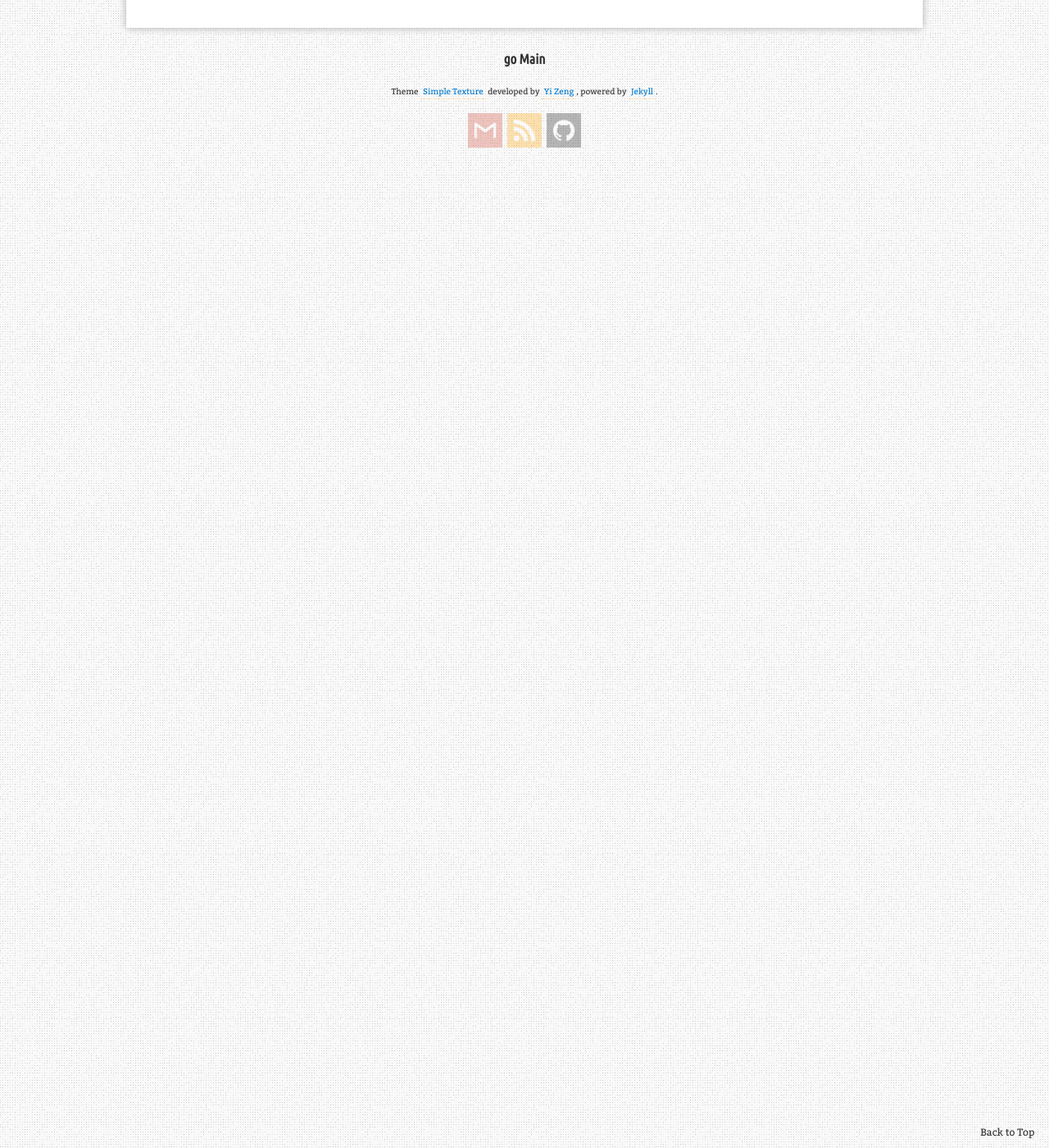
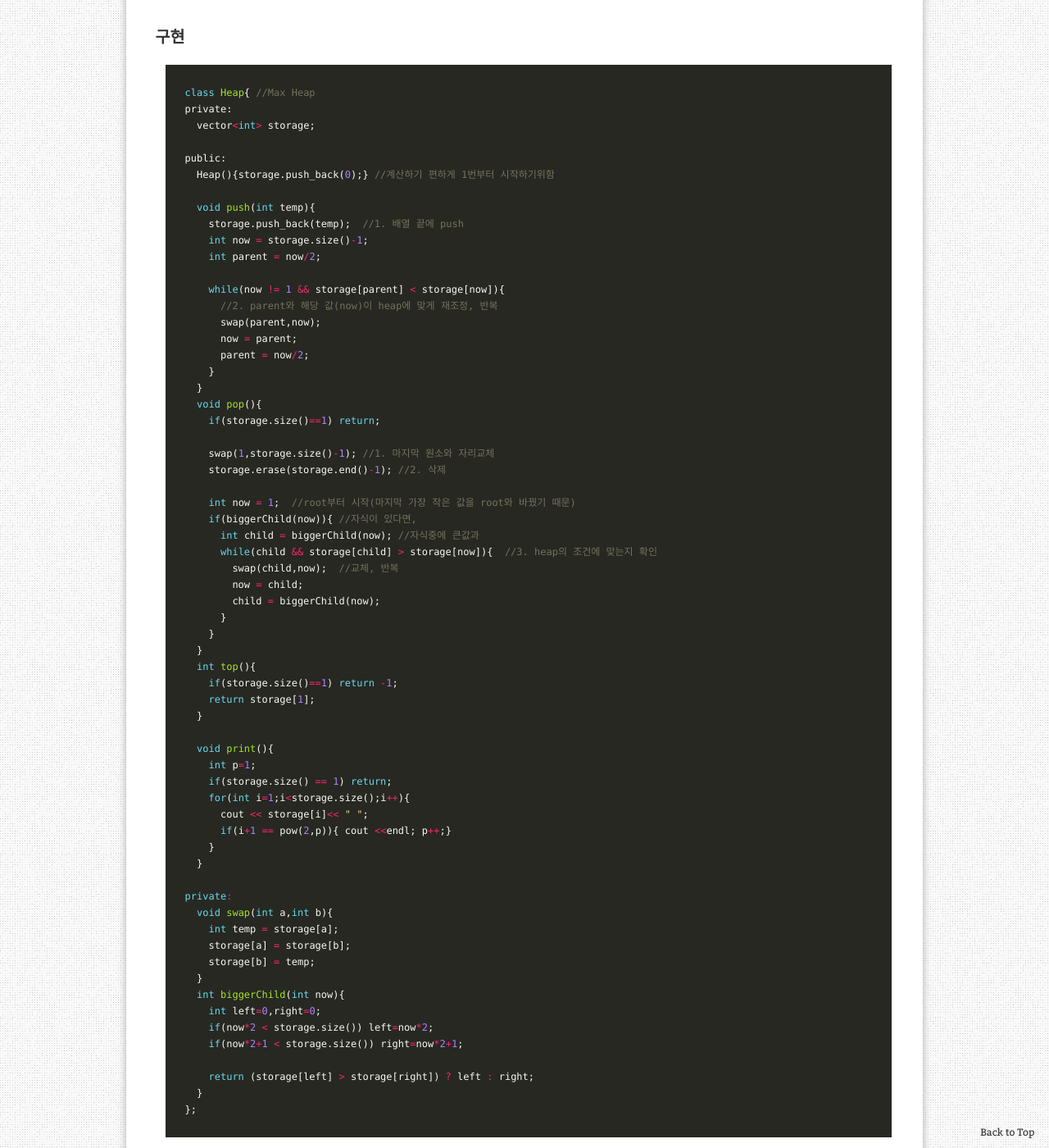
Before and after one commit to aristohyun/aristohyun.github.io, a Jekyll site: the page built from _posts/2020-07-28-Heap.md, in a window 1280 px wide and 1400 px high, scrolled down 1158 px. Shown: the whole window at 82% size. Built offline with Jekyll 4.4.1, drawn with Linux system fonts in a browser that asks for light colours; comment, search, counter and statistics services are not loaded; some of the changed text lies outside the part shown.

Commit message:
update post

```diff
--- a/_posts/2020-07-28-Heap.md
+++ b/_posts/2020-07-28-Heap.md
@@ -11,22 +11,91 @@ redirect_from:
 * Kramdown table of contents
 {:toc .toc}
 
-### Heap
+## Heap
 > Heap이란 이진 완전트리로
 > 최대값, 최소값을 빠르게 찾기 위해 고안된 트리 형식의 자료구조
+> parent는 child 보다 값이 항상 크거나(MaxHeap) 작아야함(MinHeap)
 
 
-#### 삽입
+### 삽입
 1. 이미 트리는 Max Heap으로 정렬되어 있는 상태
 2. 가장 마지막에 원소를 추가한다
 3. 해당 원소가 부모 원소보다 크면 자리를 바꾼다
 4. 2번을 반복하다가, 부모가 더 크거나, 부모가 없으면 종료
 
 
-#### 삭제
+### 삭제
 1. 이미 트리는 Max Heap으로 정렬되어 있는 상태
 2. root노드를 마지막 노드와 자리를 바꾼다
 3. 마지막 노드(교환 전 root 노드)를 삭제한다
 4. root노드부터 다시 heap정렬을 한다
    자식 노드 중 가장 큰 값과 교환한다
 5. 4번 반복
+
+
+### 구현
+~~~ c++
+class Heap{ //Max Heap
+private:
+  vector<int> storage;
+
+public:
+  Heap(){storage.push_back(0);} //계산하기 편하게 1번부터 시작하기위함
+
+  void push(int temp){
+    storage.push_back(temp);  //1. 배열 끝에 push
+    int now = storage.size()-1;
+    int parent = now/2;
+
+    while(now != 1 && storage[parent] < storage[now]){
+      //2. parent와 해당 값(now)이 heap에 맞게 재조정, 반복
+      swap(parent,now);
+      now = parent;
+      parent = now/2;
+    }
+  }
+  void pop(){
+    if(storage.size()==1) return;
+
+    swap(1,storage.size()-1); //1. 마지막 원소와 자리교체
+    storage.erase(storage.end()-1); //2. 삭제
+
+    int now = 1;  //root부터 시작(마지막 가장 작은 값을 root와 바꿨기 때문)
+    if(biggerChild(now)){ //자식이 있다면,
+      int child = biggerChild(now); //자식중에 큰값과
+      while(child && storage[child] > storage[now]){  //3. heap의 조건에 맞는지 확인
+        swap(child,now);  //교체, 반복
+        now = child;
+        child = biggerChild(now);
+      }
+    }
+  }
+  int top(){
+    if(storage.size()==1) return -1;
+    return storage[1];
+  }
+
+  void print(){
+    int p=1;
+    if(storage.size() == 1) return;
+    for(int i=1;i<storage.size();i++){
+      cout << storage[i]<< " ";
+      if(i+1 == pow(2,p)){ cout <<endl; p++;}
+    }
+  }
+
+private:
+  void swap(int a,int b){
+    int temp = storage[a];
+    storage[a] = storage[b];
+    storage[b] = temp;
+  }
+  int biggerChild(int now){
+    int left=0,right=0;
+    if(now*2 < storage.size()) left=now*2;
+    if(now*2+1 < storage.size()) right=now*2+1;
+
+    return (storage[left] > storage[right]) ? left : right;
+  }
+};
+~~~
```
Also changed, not shown: other parts of _posts/2020-07-28-Heap.md (+1 -1 lines), _posts/2020-07-28-Tree.md (+32 -7 lines), 8 other files.
